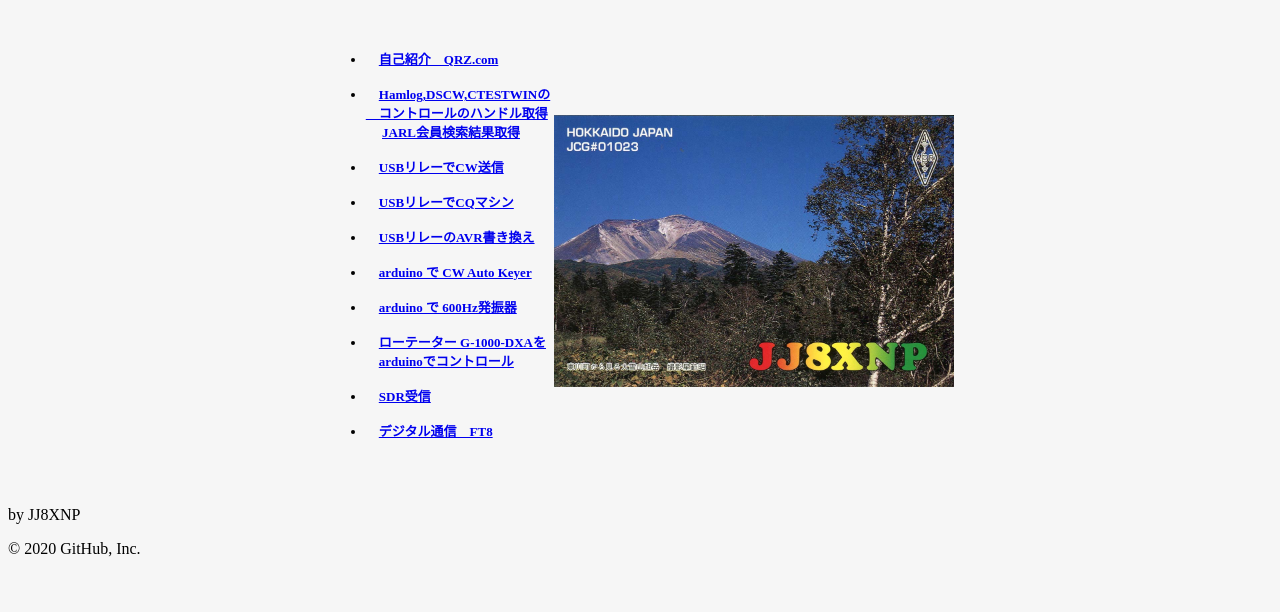
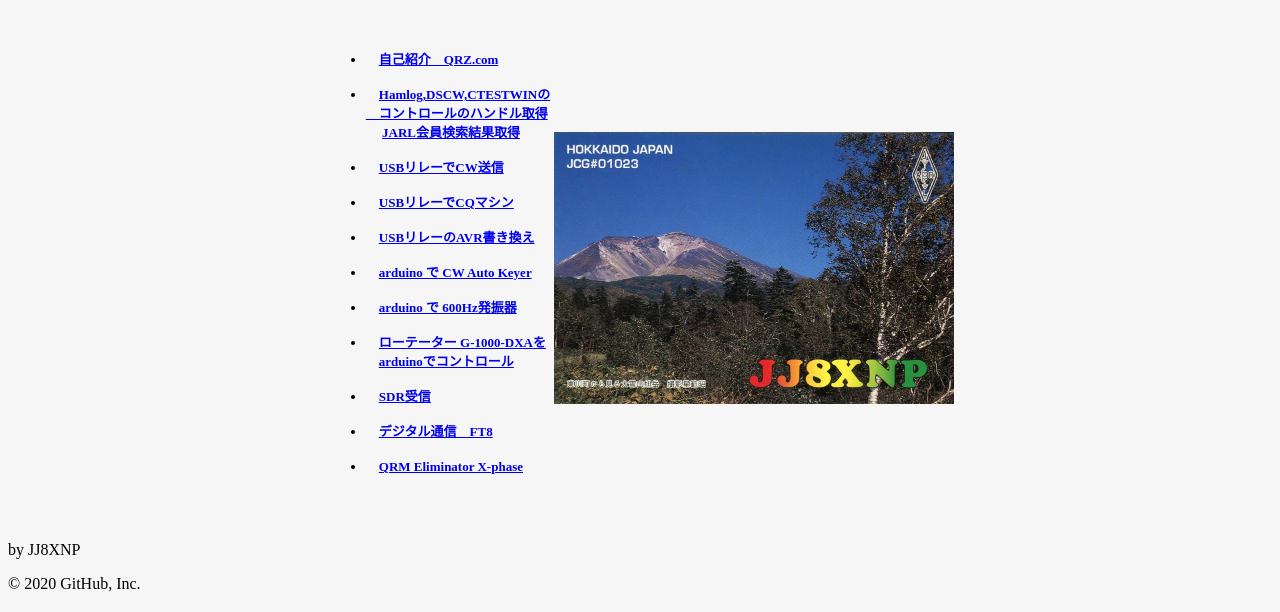
Before and after one commit to JJ8XNP/AmateurRadio, a plain HTML site: page index.html in a window 1280 px wide. Shown: the part 188-800 px from the top of the page. Drawn offline with Linux system fonts and the light colour scheme.

Commit message:
Update index.html

```diff
--- a/index.html
+++ b/index.html
@@ -72,7 +72,8 @@
   <br>
   <li>　<a href="FT8.html"><B>デジタル通信　FT8</B></a></li>   <!-- FT8  -->
   <br>
-
+  <li>　<a href="QRMEliminator.html"><B>QRM Eliminator X-phase</B></a></li>   <!-- FT8  -->
+  <br>
 
 
 
```
